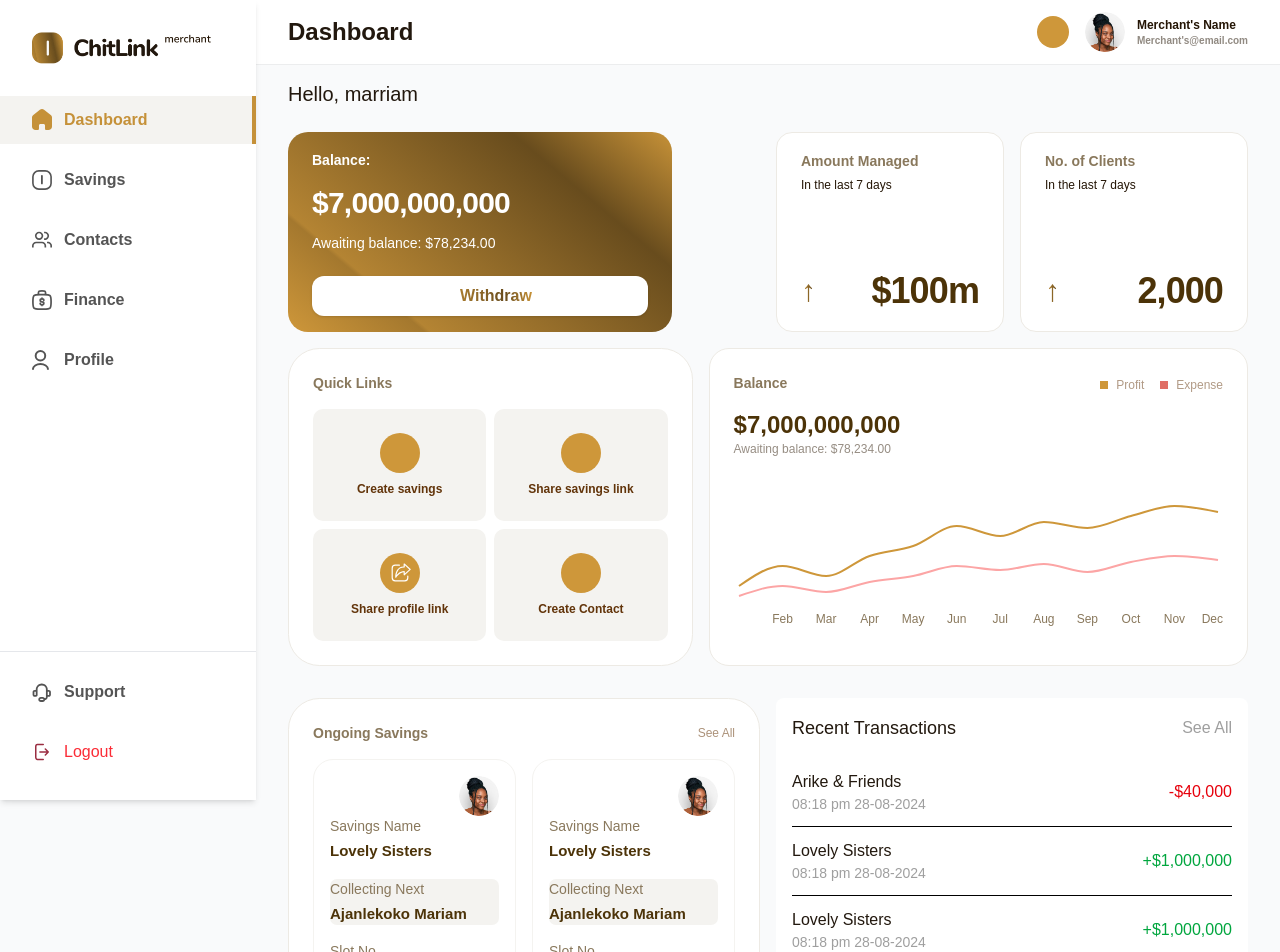
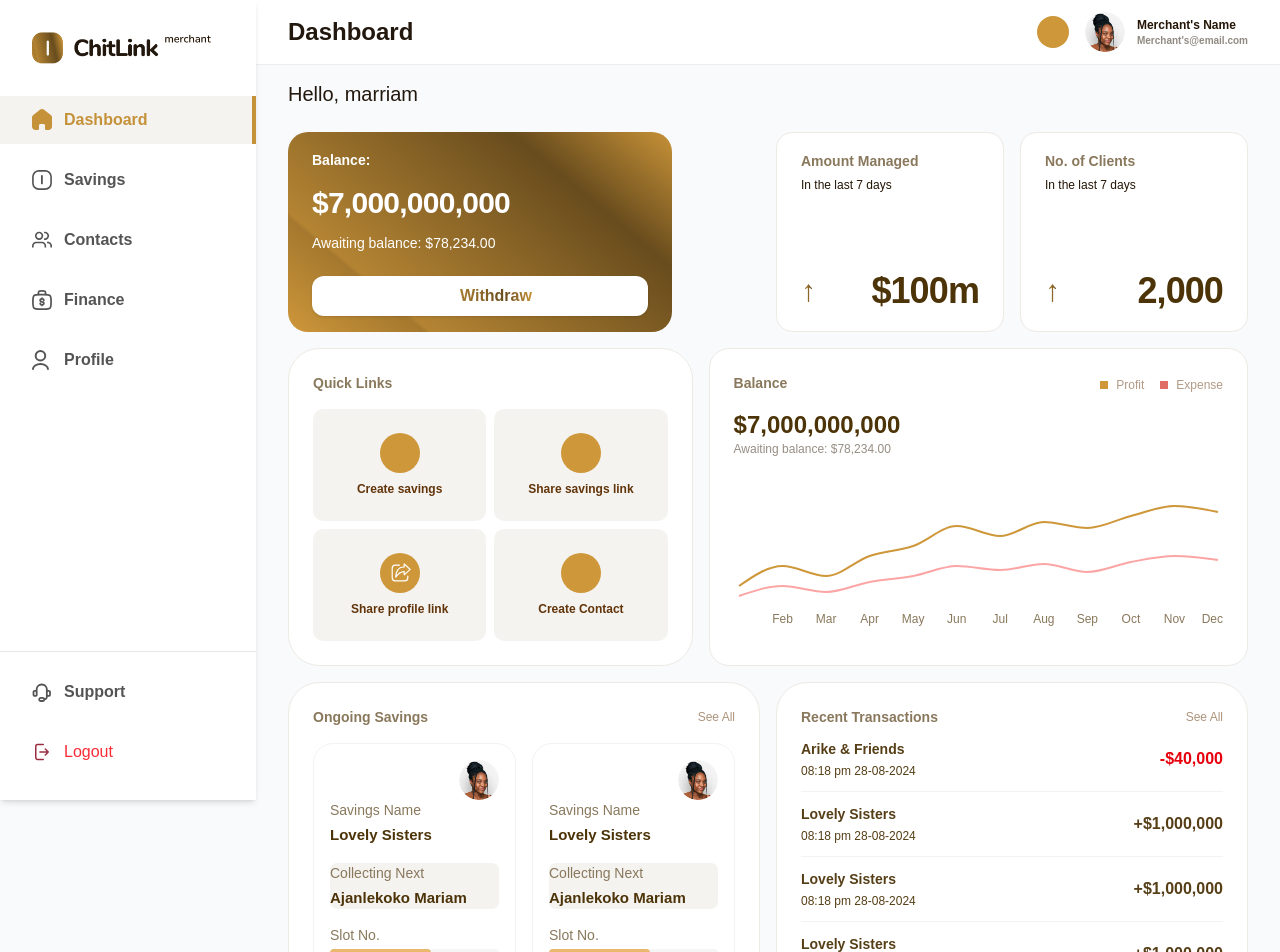
Before and after one commit to Tomtiko04/ChitLinkP, a React (Vite) app: page / in a window 1280 px wide. Shown: the top 952 px of the page. Built offline with nearby package versions, Linux system fonts and the light colour scheme; some icons are missing; the HTML template or start-up script is replaced by a standard one.

Commit message:
Ongoing Savings and Recent Transactions 01

```diff
--- a/src/components/RecentTransactions.jsx
+++ b/src/components/RecentTransactions.jsx
@@ -1,58 +1,60 @@
 import React from 'react';
+
+const transactions = [
+  {
+    name: 'Arike & Friends',
+    amount: '40000',
+    date: '08:18 pm 28-08-2024',
+    isCredit: false,
+  },
+  {
+    name: 'Lovely Sisters',
+    amount: '1000000',
+    date: '08:18 pm 28-08-2024',
+    isCredit: true,
+  },
+  {
+    name: 'Lovely Sisters',
+    amount: '1000000',
+    date: '08:18 pm 28-08-2024',
+    isCredit: true,
+  },
+  {
+    name: 'Lovely Sisters',
+    amount: '1000000',
+    date: '08:18 pm 28-08-2024',
+    isCredit: true,
+  },
+  {
+    name: 'Lovely Sisters',
+    amount: '1000000',
+    date: '08:18 pm 28-08-2024',
+    isCredit: true,
+  },
+];
 
 const TransactionItem = ({ name, amount, date, isCredit }) => (
   <div className="flex items-center justify-between py-3">
     <div>
-      <h3 className="font-medium text-[#22180E]">{name}</h3>
-      <p className="text-sm text-[#9F9F9F]">{date}</p>
+      <h3 className="text-sm font-bold text-[#563F17]">{name}</h3>
+      <p className="mt-1 text-xs text-[#563F17]">{date}</p>
     </div>
-    <p className={`font-medium ${isCredit ? 'text-green-600' : 'text-red-600'}`}>
+    <p className={`font-bold ${isCredit ? 'text-[#563F17]' : 'text-red-600'}`}>
       {isCredit ? '+' : '-'}${Number(amount).toLocaleString()}
     </p>
   </div>
 );
 
 export default function RecentTransactions() {
-  const transactions = [
-    {
-      name: "Arike & Friends",
-      amount: "40000",
-      date: "08:18 pm 28-08-2024",
-      isCredit: false
-    },
-    {
-      name: "Lovely Sisters",
-      amount: "1000000",
-      date: "08:18 pm 28-08-2024",
-      isCredit: true
-    },
-    {
-      name: "Lovely Sisters",
-      amount: "1000000",
-      date: "08:18 pm 28-08-2024",
-      isCredit: true
-    },
-    {
-      name: "Lovely Sisters",
-      amount: "1000000",
-      date: "08:18 pm 28-08-2024",
-      isCredit: true
-    },
-    {
-      name: "Lovely Sisters",
-      amount: "1000000",
-      date: "08:18 pm 28-08-2024",
-      isCredit: true
-    }
-  ];
-
   return (
-    <div className="rounded-lg bg-white p-4">
-      <div className="flex items-center justify-between">
-        <h2 className="text-lg font-medium text-[#22180E]">Recent Transactions</h2>
-        <button className="text-sm text-[#9F9F9F]">See All</button>
+    <div className="rounded-[31.32px] border border-[#EDEAE4] bg-white p-6">
+      <div className=" flex items-center justify-between text-xs">
+        <h2 className="text-sm font-bold text-[#89785C]">Recent Transactions</h2>
+        <button className="cursor-pointer font-light text-[#AC927A] hover:underline">
+          See All
+        </button>
       </div>
-      <div className="mt-4 divide-y">
+      <div className="divide-y text-[#f4f3f0]">
         {transactions.map((transaction, idx) => (
           <TransactionItem key={idx} {...transaction} />
         ))}
--- a/src/pages/Dashboard.jsx
+++ b/src/pages/Dashboard.jsx
@@ -55,7 +55,7 @@ export default function Dashboard() {
         </div>
       </div>
       {/* Ongoing Savings and Recent Transactions */}
-      <div className="mt-8 grid grid-cols-1 gap-4 lg:grid-cols-2">
+      <div className="mt-4 grid grid-cols-1 gap-4 lg:grid-cols-2">
         <OngoingSavings />
         <RecentTransactions />
       </div>
```
